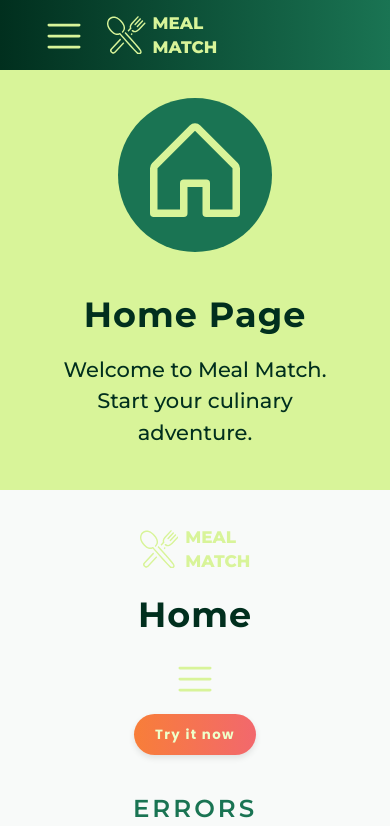
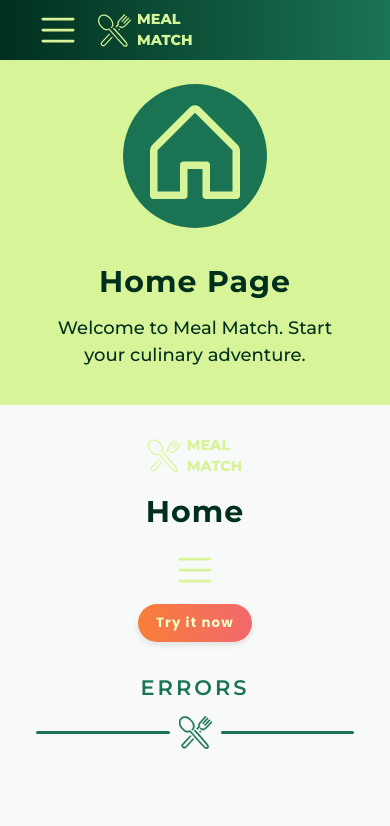
Before and after one commit to AnneKluytmans/novi-frontend-final-project-meal-match, a React (Vite) app: page / in a window 390 px wide. Shown: the top 826 px of the page. Built offline with nearby package versions, Linux system fonts and the light colour scheme.

Commit message:
Reodered and updated mediaqueries

```diff
--- a/src/components/header/Header.css
+++ b/src/components/header/Header.css
@@ -33,20 +33,21 @@
 
 /* ------------------------------- 2. Header mediaqueries -------------------------------- */
 
+@media screen and (max-width: 850px) {
+    .header__icon-wrapper {
+        height: 11rem;
+        width: 11rem;
+    }
+}
+
 @media screen and (max-width: 678px) {
     .header__content-wrapper {
         text-align: center;
     }
 
     .header__icon-wrapper {
+        height: 12rem;
+        width: 12rem;
         margin-bottom: 2rem;
     }
 }
-
-
-@media screen and (max-width: 850px) {
-    .header__icon-wrapper {
-        height: 11rem;
-        width: 11rem;
-    }
-}
--- a/src/index.css
+++ b/src/index.css
@@ -133,14 +133,14 @@ button:disabled {
 
 /* ------------------------------- 4. Mediaquerries --------------------------------------- */
 
+@media screen and (max-width: 850px) {
+    html {
+        font-size: 14px;
+    }
+}
+
 @media screen and (max-width: 678px) {
     html {
         font-size: 12px;
     }
 }
-
-@media screen and (max-width: 850px) {
-    html {
-        font-size: 14px;
-    }
-}
```
